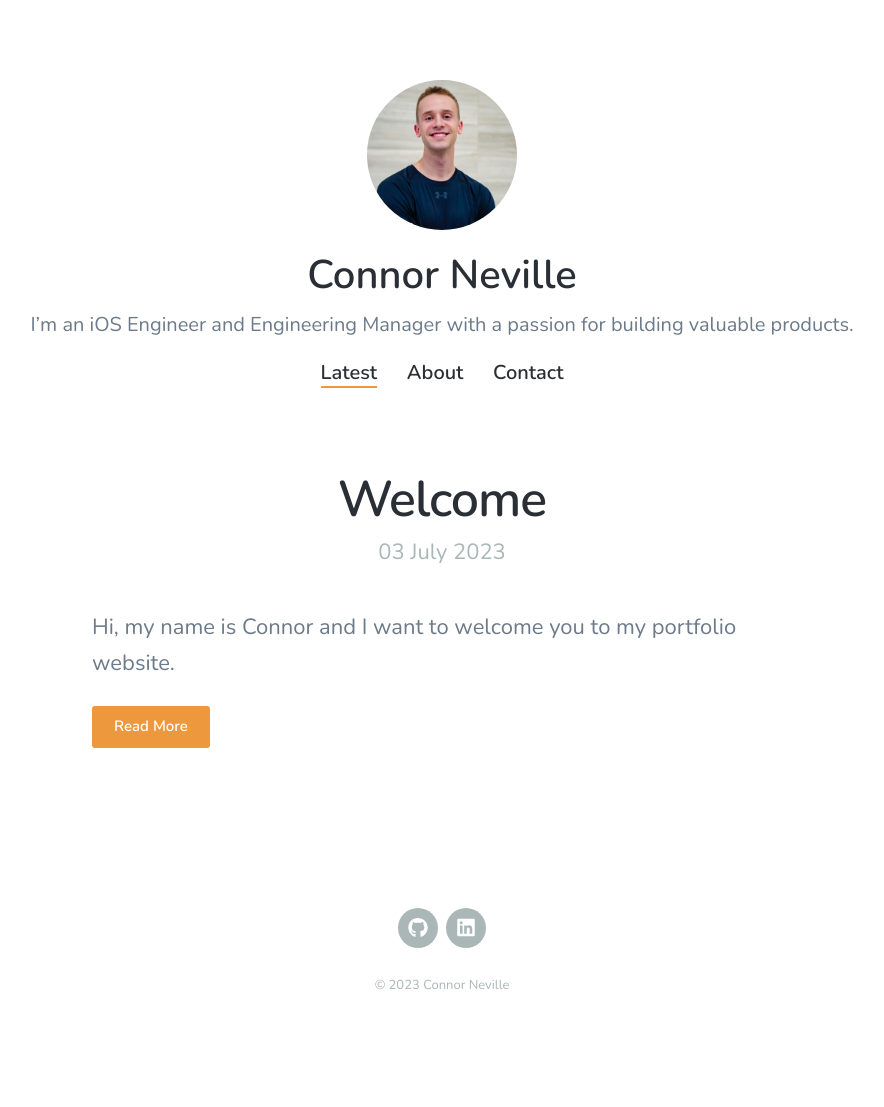
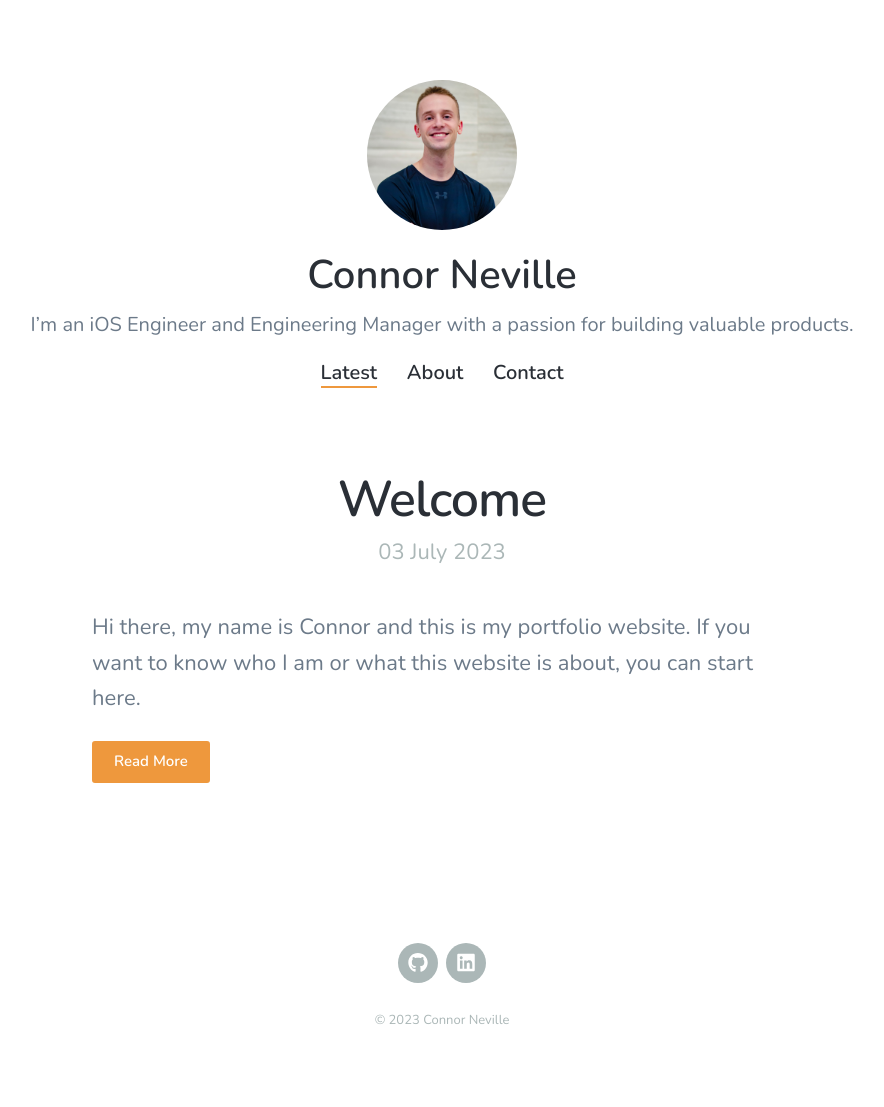
Before and after one commit to nevillco/nevillco.github.io, a Jekyll site: the page built from index.html, in a window 1280 px wide. Shown: the whole page, without its empty margins (198-1082 px from the left). Built offline with Jekyll 4.4.1, drawn with Linux system fonts in a browser that asks for light colours; nearby versions of some CDN libraries; the list of posts is cut into pages by our own code; before the commit the page ends 1072 px from its top, so only the background shows below that.

Commit message:
Revise Welcome post.

```diff
--- a/_posts/2023-07-03-welcome.md
+++ b/_posts/2023-07-03-welcome.md
@@ -1,13 +1,13 @@
 ---
 title: 'Welcome'
 date: 2023-07-03 14:00:00
-excerpt: Hi, my name is Connor and I want to welcome you to my portfolio website.
+excerpt: Hi there, my name is Connor and this is my portfolio website. If you want to know who I am or what this website is about, you can start here.
 ---
 
-Hi there! I'm glad you found your way to my portfolio website. My name is Connor Neville, and while this website is brand new as of this writing, I've been working in software development since 2016 - mostly as an iOS Engineer, though more recently as an Engineering Manager at [Hopper](https://hopper.com). I love learning, building products that solve a need for its users, and collaborating with talented people. For more information about my past work, see my [About]({{ site.baseurl }}{% link _pages/about.md %}) page.
+Hi! I'm glad you found your way to my portfolio website. My name is Connor Neville, and while this website is brand new as of this writing, I've been working in software development since 2016 - mostly as an iOS Engineer, though more recently as an Engineering Manager at [Hopper](https://hopper.com). I love learning, building products which solve a need for its users, and collaborating with talented people. For more information about my past work, see my [About]({{ site.baseurl }}{% link _pages/about.md %}) page.
 
-I've created this website with a couple different goals in mind:
+I've created this website with two different goals in mind:
 * To express who I am as a professional, in case it may lead to meaningful connections in the future.
 * To share what I know. One of my favorite parts of software development is the community, from which I've learned a lot. I'm not a great writer, and I know it, but if I can contribute a technical idea that’s helpful to someone, I'd like to.
 
-So, whether you’re here because of a possible collaboration opportunity or for the technical content, I hope this reference proves useful. Feel free to use the [Contact]({{ site.baseurl }}{% link _pages/contact.md %}) form to get in touch.
+So, whether you’re here because of a possible collaboration opportunity or you’re here for the technical content, I hope this reference proves useful. Feel free to use the [Contact]({{ site.baseurl }}{% link _pages/contact.md %}) form to get in touch.
```
